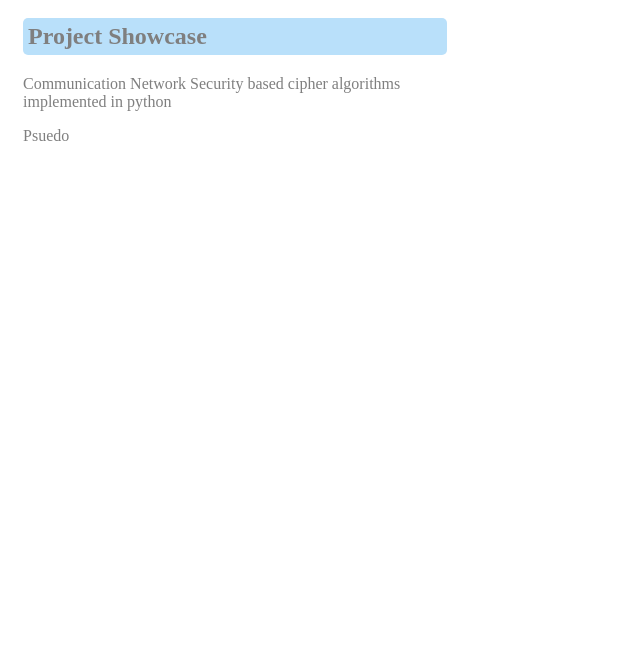
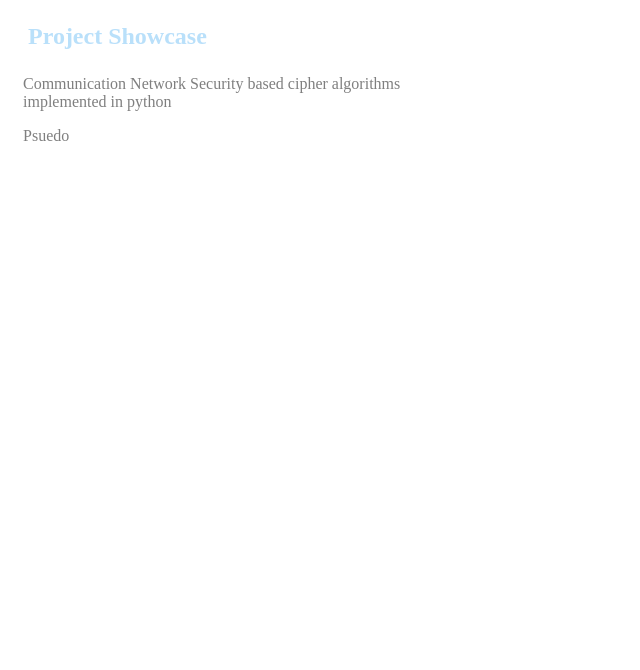
Before and after one commit to w7Pratham/w7Pratham.github.io, a plain HTML site: page index.html in a window 1280 px wide. Shown: the part 130-800 px from the top of the page, without its empty margins (0-640 px from the left). Drawn offline with Linux system fonts and the light colour scheme.

Commit message:
Update style.css

```diff
--- a/css/style.css
+++ b/css/style.css
@@ -22,8 +22,7 @@ h1 {
 }
 
 h2 {
-	background: #75c1f6;
-	color: black;
+	color: #75c1f6;
 	padding: 5px;
 	border-radius: 5px;
 }
```
